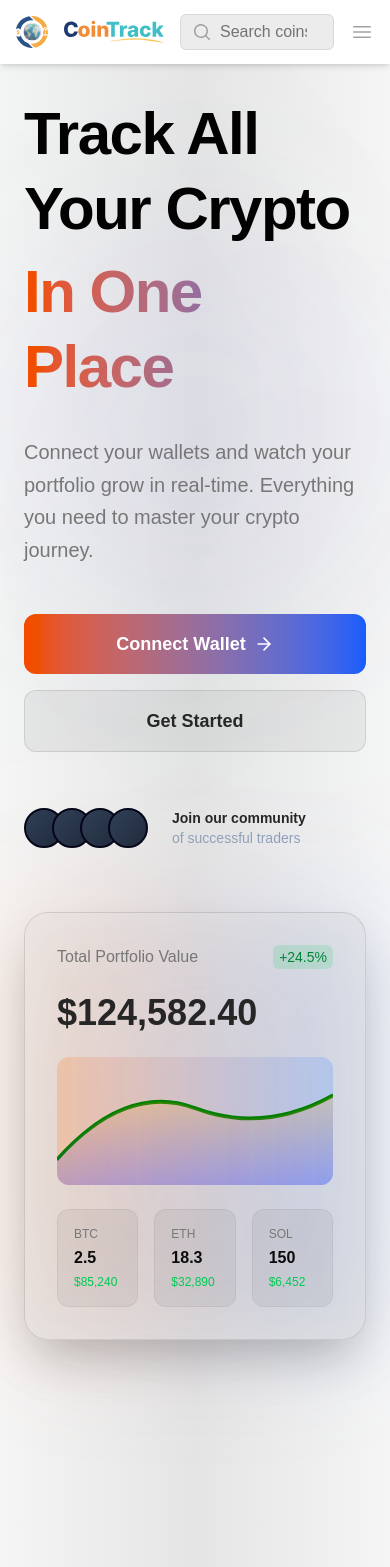
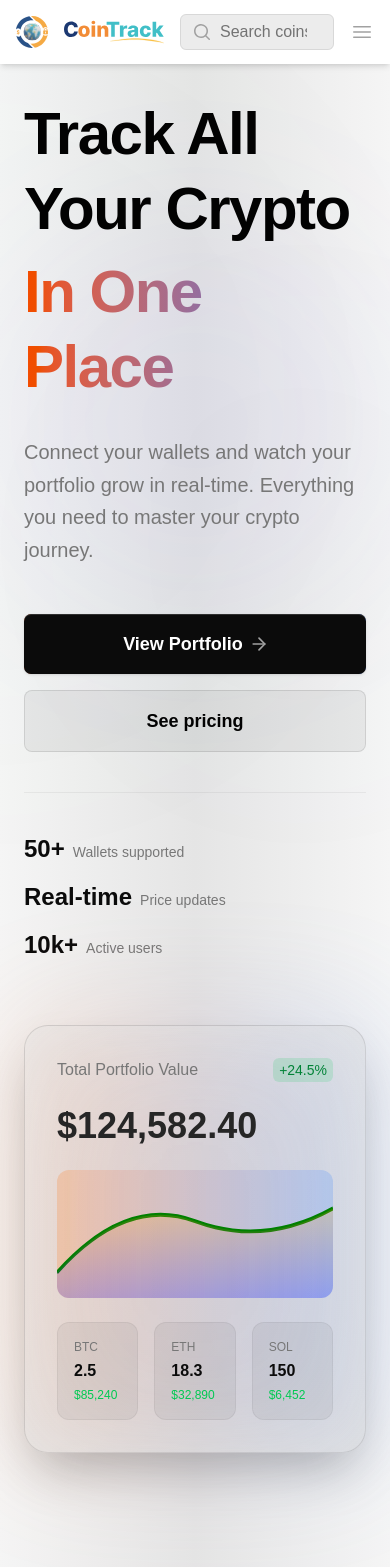
Before and after one commit to MeiRomney/CoinTrack, a React (Vite) app in the folder frontend/: page /dashboard in a window 390 px wide. Shown: the top 1567 px of the page. Built offline with nearby package versions, Linux system fonts and the light colour scheme; a web font is replaced by a local one.

Commit message:
Improve home page

```diff
--- a/frontend/src/pages/home-page.tsx
+++ b/frontend/src/pages/home-page.tsx
@@ -1,8 +1,18 @@
 import React, { useState, useEffect } from "react";
-import { Wallet, TrendingUp, Bell, BarChart3, ArrowRight } from "lucide-react";
+import { Link } from "react-router-dom";
+import {
+  Wallet,
+  TrendingUp,
+  Bell,
+  BarChart3,
+  ArrowRight,
+  Star,
+} from "lucide-react";
 import { Heading, Subheading } from "../ui-kits/heading";
 import { Text } from "../ui-kits/text";
 import { Badge } from "../ui-kits/badge";
+import { Button } from "../ui-kits/button";
+import { routeConfig } from "../config/navigation/routes";
 
 const HomePage: React.FC = () => {
   const [scrollY, setScrollY] = useState(0);
@@ -69,6 +79,12 @@ const HomePage: React.FC = () => {
     "WalletConnect",
   ];
 
+  const stats = [
+    { value: "50+", label: "Wallets supported" },
+    { value: "Real-time", label: "Price updates" },
+    { value: "10k+", label: "Active users" },
+  ];
+
   return (
     <div className="relative left-1/2 right-1/2 -mx-[50vw] w-screen min-h-screen overflow-x-hidden">
       <div className="min-h-screen bg-gradient-to-r from-neutral-100 via-neutral-200 to-neutral-100 dark:from-neutral-950 dark:via-neutral-900 dark:to-neutral-950 text-neutral-800 dark:text-white">
@@ -105,28 +121,36 @@ const HomePage: React.FC = () => {
                 </Text>
 
                 <div className="flex flex-col sm:flex-row gap-4 pt-4">
-                  <button className="group px-8 py-4 bg-gradient-to-r from-orange-600 to-blue-600 rounded-xl text-lg font-semibold hover:shadow-2xl hover:shadow-orange-500/30 transition-all hover:scale-105 flex items-center justify-center gap-2 text-white cursor-pointer">
-                    Connect Wallet
-                    <ArrowRight className="w-5 h-5 group-hover:translate-x-1 transition-transform" />
-                  </button>
-                  <button className="px-8 py-4 bg-black/5 dark:bg-white/5 border border-black/10 dark:border-white/10 rounded-xl text-lg font-semibold hover:bg-black/10 dark:hover:bg-white/10 transition-all backdrop-blur-sm cursor-pointer">
-                    Get Started
-                  </button>
+                  <Button
+                    href={routeConfig.portfolio}
+                    className="group !px-8 !py-4 bg-gradient-to-r from-orange-600 to-blue-600 text-lg font-semibold hover:shadow-2xl hover:shadow-orange-500/30 transition-all hover:scale-105 flex items-center justify-center gap-2 text-white border-0 cursor-pointer"
+                  >
+                    View Portfolio
+                    <ArrowRight
+                      className="w-5 h-5 group-hover:translate-x-1 transition-transform"
+                      data-slot="icon"
+                    />
+                  </Button>
+                  <Button
+                    href={routeConfig.pricing}
+                    outline
+                    className="!px-8 !py-4 text-lg font-semibold border-black/10 dark:border-white/10 bg-black/5 dark:bg-white/5 hover:!bg-black/10 dark:!hover:bg-white/10 backdrop-blur-sm cursor-pointer"
+                  >
+                    See pricing
+                  </Button>
                 </div>
 
-                <div className="flex items-center gap-6 pt-6">
-                  <div className="flex -space-x-3">
-                    {[1, 2, 3, 4].map((i) => (
-                      <div
-                        key={i}
-                        className="w-10 h-10 rounded-full bg-gradient-to-br from-slate-700 to-slate-800 border-2 border-slate-950"
-                      />
-                    ))}
-                  </div>
-                  <div className="text-sm">
-                    <div className="font-semibold">Join our community</div>
-                    <div className="text-slate-400">of successful traders</div>
-                  </div>
+                <div className="flex flex-wrap items-center gap-x-10 gap-y-4 pt-10 border-t border-black/5 dark:border-white/5 mt-10">
+                  {stats.map((stat, i) => (
+                    <div key={i} className="flex items-baseline gap-2">
+                      <span className="text-2xl font-bold text-foreground">
+                        {stat.value}
+                      </span>
+                      <span className="text-sm text-muted-foreground">
+                        {stat.label}
+                      </span>
+                    </div>
+                  ))}
                 </div>
               </div>
 
@@ -213,15 +237,18 @@ const HomePage: React.FC = () => {
         </section>
 
         {/* Features Section */}
-        <section className="relative py-24 px-6">
+        <section id="features" className="relative py-24 px-6 scroll-mt-20">
           <div className="max-w-7xl mx-auto">
             <div className="text-center mb-16 animate-fade-in">
-              <h2 className="text-4xl lg:text-5xl font-bold mb-4">
+              <Heading
+                level={2}
+                className="!text-4xl lg:!text-5xl !font-bold mb-4"
+              >
                 Everything you need to
                 <span className="block mt-2 bg-gradient-to-r from-orange-600 to-blue-600 bg-clip-text text-transparent">
                   master crypto
                 </span>
-              </h2>
+              </Heading>
               <Subheading className="!text-xl !text-muted-foreground">
                 Powerful features designed for both beginners and professional
                 traders
@@ -268,7 +295,17 @@ const HomePage: React.FC = () => {
                   className="bg-gradient-to-br from-neutral-200/40 to-neutral-300/40 dark:from-neutral-800/40 dark:to-neutral-900/40 backdrop-blur-sm border border-black/5 dark:border-white/5 rounded-2xl p-8 hover:border-black/10 dark:hover:border-white/10 transition-all animate-fade-in-up"
                   style={{ animationDelay: `${index * 150}ms` }}
                 >
-                  <div className="text-orange-400 text-4xl mb-4">"</div>
+                  <div className="flex gap-0.5 mb-4">
+                    {[1, 2, 3, 4, 5].map((i) => (
+                      <Star
+                        key={i}
+                        className="size-5 fill-amber-400 text-amber-400"
+                      />
+                    ))}
+                  </div>
+                  <div className="text-orange-400/80 text-3xl font-serif leading-none mb-2">
+                    "
+                  </div>
                   <Text className="!text-lg mb-6 leading-relaxed">
                     {testimonial.quote}
                   </Text>
@@ -311,10 +348,13 @@ const HomePage: React.FC = () => {
                   Unlock unlimited wallet connections, advanced analytics, price
                   alerts, and historical charts
                 </Text>
-                <button className="px-10 py-5 bg-gradient-to-r from-orange-500 to-blue-500 rounded-xl text-lg font-bold hover:shadow-2xl hover:shadow-orange-500/30 transition-all hover:scale-105 inline-flex items-center gap-2 cursor-pointer">
+                <Button
+                  href={routeConfig.pricing}
+                  className="!px-10 !py-5 bg-gradient-to-r from-orange-500 to-blue-500 text-lg font-bold hover:shadow-2xl hover:shadow-orange-500/30 transition-all hover:scale-105 inline-flex items-center gap-2 border-0 cursor-pointer"
+                >
                   Start Tracking Now
-                  <ArrowRight className="w-5 h-5" />
-                </button>
+                  <ArrowRight className="w-5 h-5" data-slot="icon" />
+                </Button>
                 <Text>14-day free trial • No credit card required</Text>
               </div>
             </div>
@@ -340,48 +380,42 @@ const HomePage: React.FC = () => {
               <div>
                 <h3 className="font-semibold mb-4">Product</h3>
                 <div className="space-y-2">
-                  <a
-                    href="#"
+                  <Link
+                    to="#features"
                     className="block text-sm text-neutral-500 hover:text-orange-400 transition-colors"
                   >
                     Features
-                  </a>
-                  <a
-                    href="#"
+                  </Link>
+                  <Link
+                    to={routeConfig.pricing}
                     className="block text-sm text-neutral-500 hover:text-orange-400 transition-colors"
                   >
                     Pricing
-                  </a>
-                  <a
-                    href="#"
+                  </Link>
+                  <Link
+                    to={routeConfig.portfolio}
                     className="block text-sm text-neutral-500 hover:text-orange-400 transition-colors"
                   >
-                    API
-                  </a>
+                    Portfolio
+                  </Link>
                 </div>
               </div>
 
               <div>
-                <h3 className="font-semibold mb-4">Company</h3>
+                <h3 className="font-semibold mb-4">Explore</h3>
                 <div className="space-y-2">
-                  <a
-                    href="#"
+                  <Link
+                    to={routeConfig.portfolio}
                     className="block text-sm text-neutral-500 hover:text-orange-400 transition-colors"
                   >
-                    About
-                  </a>
-                  <a
-                    href="#"
+                    Portfolio
+                  </Link>
+                  <Link
+                    to={routeConfig.crypto}
                     className="block text-sm text-neutral-500 hover:text-orange-400 transition-colors"
                   >
-                    Privacy
-                  </a>
-                  <a
-                    href="#"
-                    className="block text-sm text-neutral-500 hover:text-orange-400 transition-colors"
-                  >
-                    Terms
-                  </a>
+                    Crypto
+                  </Link>
                 </div>
               </div>
 
@@ -391,20 +425,18 @@ const HomePage: React.FC = () => {
                   <a
                     href="#"
                     className="block text-sm text-neutral-500 hover:text-orange-400 transition-colors"
+                    target="_blank"
+                    rel="noopener noreferrer"
                   >
                     Twitter
                   </a>
                   <a
                     href="#"
                     className="block text-sm text-neutral-500 hover:text-orange-400 transition-colors"
+                    target="_blank"
+                    rel="noopener noreferrer"
                   >
                     Discord
-                  </a>
-                  <a
-                    href="#"
-                    className="block text-sm text-neutral-500 hover:text-orange-400 transition-colors"
-                  >
-                    Contact
                   </a>
                 </div>
               </div>
```
